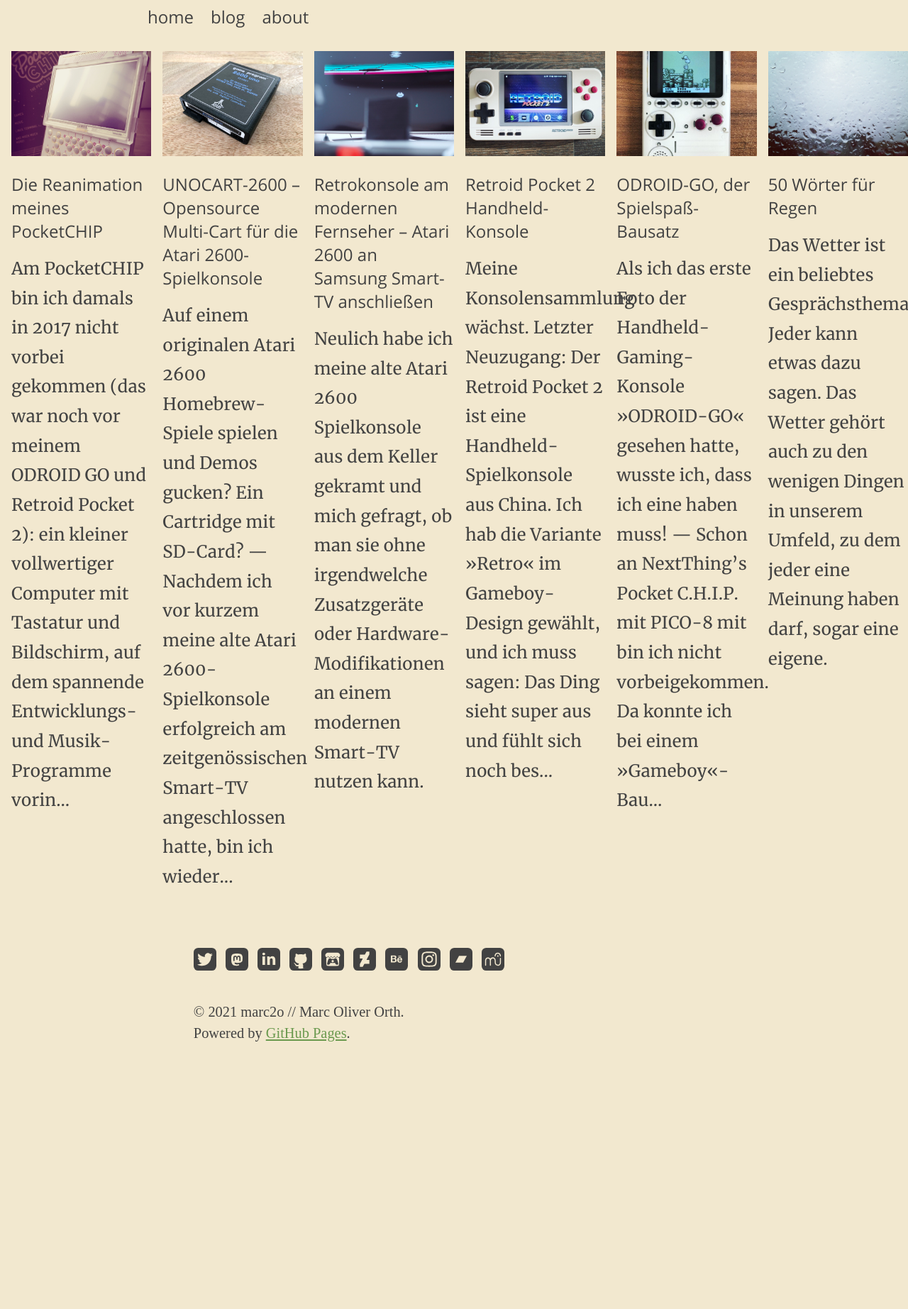
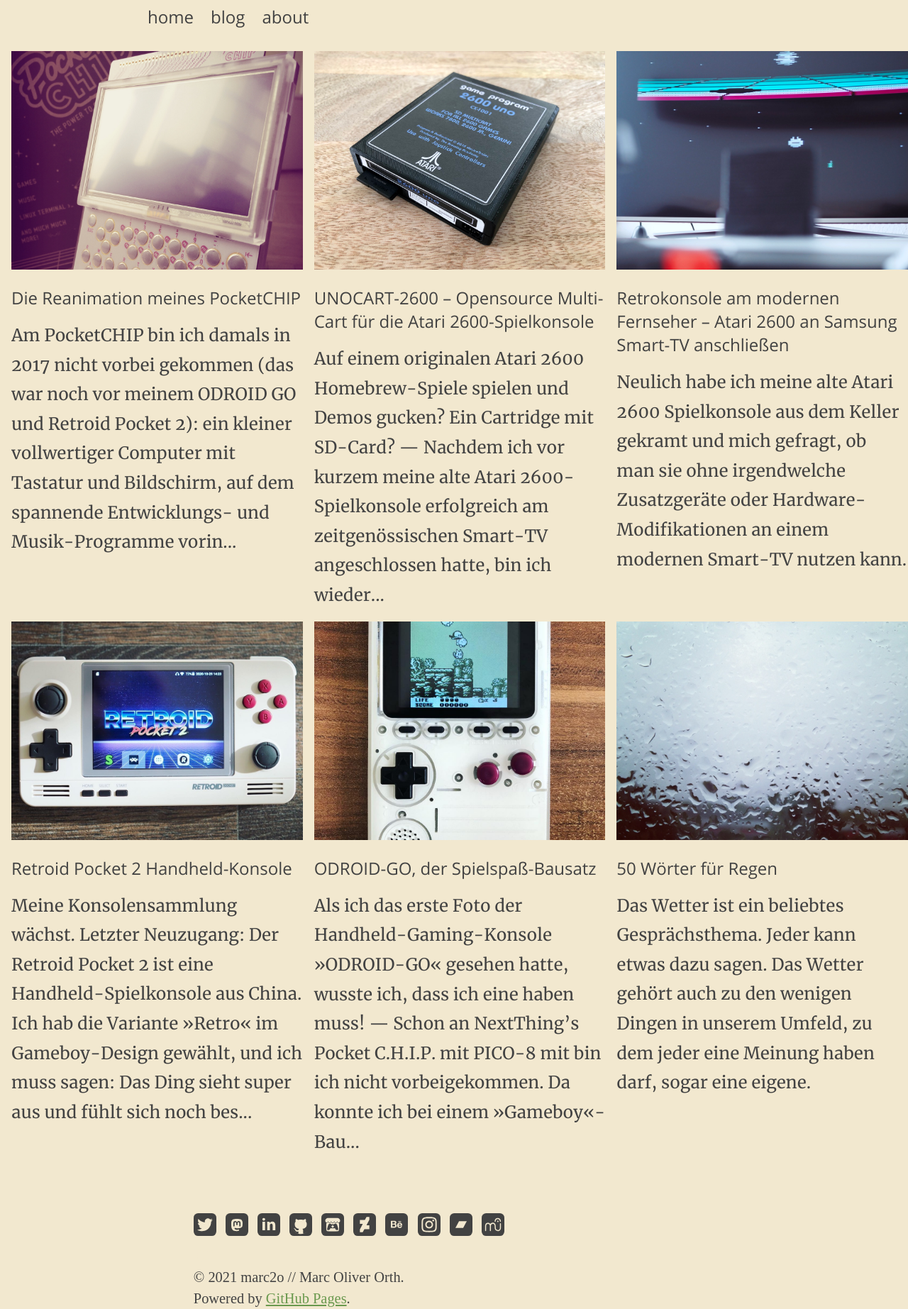
Before and after one commit to marc2o/marc2o.github.io, a Jekyll site: the page built from articles/index.html, in a window 1280 px wide. Shown: the whole page at 71% size. Built offline with Jekyll 4.4.1, drawn with Linux system fonts in a browser that asks for light colours; the list of posts is cut into pages by our own code; before the commit the page ends 1471 px from its top, so only the background shows below that.

Commit message:
Update blog.css

```diff
--- a/assets/css/blog.css
+++ b/assets/css/blog.css
@@ -135,7 +135,7 @@
   margin-top: 1em;
   display: grid;
   grid-gap: 1rem;
-  grid-template-columns: repeat(auto-fit, minmax(8em, 1fr));
+  grid-template-columns: repeat(auto-fit, minmax(20rem, 1fr));
   overflow: hidden;
 }
 
```
